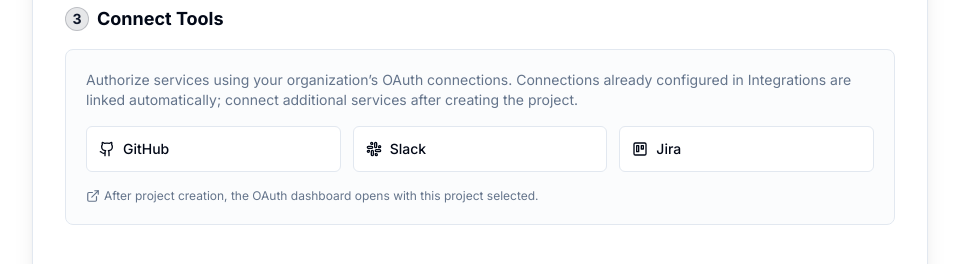
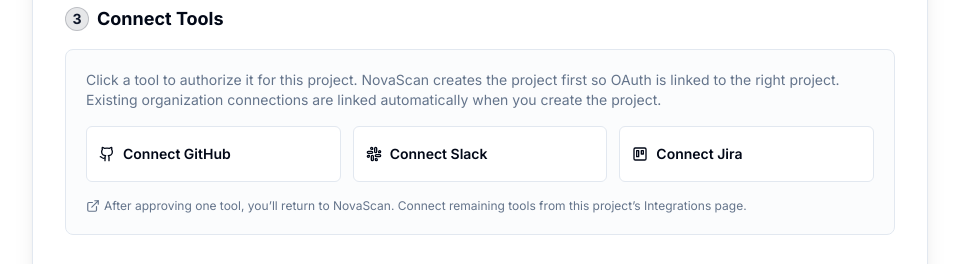
Before and after one commit to Ayushkaranth/NovaScan, a Next.js app in the folder frontend/: page /projects/new in a window 1280 px wide. Shown: the part 858-1122 px from the top of the page, without its empty margins (160-1119 px from the left). Built offline with nearby package versions, Linux system fonts and the light colour scheme; no server answers.

Commit message:
frontend update for integrations

```diff
--- a/frontend/app/projects/new/page.tsx
+++ b/frontend/app/projects/new/page.tsx
@@ -1,14 +1,33 @@
 'use client';
 
-import { useState, useEffect } from 'react';
+import { useState, useEffect, useRef } from 'react';
 import { useRouter } from 'next/navigation';
 import api from '@/lib/api';
-import { ArrowLeft, Github, Slack, Trello, Check, User as UserIcon, Shield, ExternalLink } from 'lucide-react';
+import { ArrowLeft, Github, Slack, Trello, Check, User as UserIcon, Shield, ExternalLink, CheckCircle2, Loader2 } from 'lucide-react';
+
+type OAuthProvider = 'github' | 'slack' | 'jira';
+type OAuthStatus = {
+  configured?: Partial<Record<OAuthProvider, boolean>>;
+  connections?: Partial<Record<OAuthProvider, { status?: string; workspace_name?: string }>>;
+};
+
+const providers: { id: OAuthProvider; name: string; icon: typeof Github }[] = [
+  { id: 'github', name: 'GitHub', icon: Github },
+  { id: 'slack', name: 'Slack', icon: Slack },
+  { id: 'jira', name: 'Jira', icon: Trello },
+];
 
 export default function MasterOnboarding() {
   const router = useRouter();
   const [loading, setLoading] = useState(false);
   const [members, setMembers] = useState<any[]>([]); // All Org Members
+  const [oauthStatus, setOauthStatus] = useState<OAuthStatus>({});
+  const [activeProvider, setActiveProvider] = useState<OAuthProvider | null>(null);
+  const [integrationError, setIntegrationError] = useState('');
+  const [integrationNotice, setIntegrationNotice] = useState('');
+  const [createdProjectId, setCreatedProjectId] = useState<string | null>(null);
+  const formRef = useRef<HTMLFormElement>(null);
+  const createProjectPromise = useRef<Promise<string> | null>(null);
 
   // Form State
   const [formData, setFormData] = useState({
@@ -32,6 +51,9 @@
       }
     };
     fetchMembers();
+    api.get('/oauth/status', { params: { live: false } })
+      .then(({ data }) => setOauthStatus(data))
+      .catch((err) => console.error('Failed to fetch OAuth setup status', err));
   }, []);
 
   // --- 🔴 FIXED FILTERING LOGIC ---
@@ -60,17 +82,71 @@
     });
   };
 
-  const handleSubmit = async (e: React.FormEvent) => {
+  const ensureProjectCreated = async () => {
+    if (createdProjectId) return createdProjectId;
+    if (createProjectPromise.current) return createProjectPromise.current;
+
+    const pending = (async () => {
+      if (!formRef.current?.reportValidity()) {
+        throw new Error('Complete the required project and repository details first.');
+      }
+      if (!formData.manager_id) throw new Error('Select a project manager before continuing.');
+      const { data } = await api.post('/onboarding/master-onboard', formData);
+      if (!data.project_id) throw new Error('The server did not return the new project ID.');
+      setCreatedProjectId(data.project_id);
+      return data.project_id as string;
+    })();
+
+    createProjectPromise.current = pending;
+    try {
+      return await pending;
+    } finally {
+      createProjectPromise.current = null;
+    }
+  };
+
+  const handleSubmit = async (e: React.FormEvent<HTMLFormElement>) => {
     e.preventDefault();
+    setIntegrationError('');
+    setIntegrationNotice('');
     setLoading(true);
     try {
-      if (!formData.manager_id) throw new Error('Select a project manager before continuing.');
-      const { data } = await api.post('/onboarding/master-onboard', formData);
-      router.push(`/dashboard/integrations?project_id=${encodeURIComponent(data.project_id)}`);
+      const projectId = await ensureProjectCreated();
+      router.push(`/dashboard/integrations?project_id=${encodeURIComponent(projectId)}`);
     } catch (err: any) {
-      alert(err.response?.data?.detail || err.message || 'Project creation failed');
+      setIntegrationError(err.response?.data?.detail || err.message || 'Project creation failed');
     } finally {
       setLoading(false);
+    }
+  };
+
+  const handleProviderConnect = async (provider: OAuthProvider) => {
+    setIntegrationError('');
+    setIntegrationNotice('');
+    setActiveProvider(provider);
+    try {
+      // Check server configuration first so a missing OAuth client does not
+      // create a project that the user cannot connect yet.
+      const { data: currentStatus } = await api.get('/oauth/status', { params: { live: false } });
+      setOauthStatus(currentStatus);
+      const providerName = providers.find((item) => item.id === provider)?.name || provider;
+
+      if (!currentStatus.configured?.[provider]) {
+        throw new Error(`${providerName} OAuth is not configured on the NovaScan server yet.`);
+      }
+      if (currentStatus.connections?.[provider]?.status === 'connected') {
+        setIntegrationNotice(`${providerName} is already connected to your organization. It will be linked to this project when you create it.`);
+        setActiveProvider(null);
+        return;
+      }
+
+      const projectId = await ensureProjectCreated();
+      const { data } = await api.get(`/oauth/${provider}/authorize`, { params: { project_id: projectId } });
+      if (!data.auth_url) throw new Error('The server did not return an authorization URL.');
+      window.location.assign(data.auth_url);
+    } catch (err: any) {
+      setIntegrationError(err.response?.data?.detail || err.message || 'Could not start OAuth authorization.');
+      setActiveProvider(null);
     }
   };
 
@@ -81,7 +157,7 @@
           <ArrowLeft className="h-4 w-4 mr-2" /> Back to Dashboard
         </button>
 
-        <form onSubmit={handleSubmit} className="bg-card rounded-2xl shadow-xl overflow-hidden border border-border">
+        <form ref={formRef} onSubmit={handleSubmit} className="bg-card rounded-2xl shadow-xl overflow-hidden border border-border">
           <div className="bg-primary px-8 py-6">
             <h1 className="text-2xl font-bold text-primary-foreground">🚀 New Project Onboarding</h1>
             <p className="text-primary-foreground/80 mt-2">Configure repo, assign team, and link integrations.</p>
@@ -192,20 +268,38 @@
               </h3>
 
               <div className="rounded-lg border border-border bg-muted/30 p-5 space-y-4">
-                <p className="text-sm text-muted-foreground">Authorize services using your organization’s OAuth connections. Connections already configured in Integrations are linked automatically; connect additional services after creating the project.</p>
+                <p className="text-sm text-muted-foreground">Click a tool to authorize it for this project. NovaScan creates the project first so OAuth is linked to the right project. Existing organization connections are linked automatically when you create the project.</p>
                 <div className="grid gap-3 sm:grid-cols-3">
-                  {[{ name: 'GitHub', icon: Github }, { name: 'Slack', icon: Slack }, { name: 'Jira', icon: Trello }].map(({ name, icon: Icon }) => (
-                    <div key={name} className="flex items-center gap-2 rounded-md border border-border bg-background p-3 text-sm font-medium"><Icon className="h-4 w-4" />{name}</div>
-                  ))}
+                  {providers.map(({ id, name, icon: Icon }) => {
+                    const connected = oauthStatus.connections?.[id]?.status === 'connected';
+                    const unavailable = oauthStatus.configured?.[id] === false;
+                    const busy = activeProvider === id;
+                    return (
+                      <button
+                        key={id}
+                        type="button"
+                        onClick={() => handleProviderConnect(id)}
+                        disabled={activeProvider !== null || loading}
+                        className={`flex min-h-14 items-center gap-2 rounded-md border p-3 text-left text-sm font-semibold transition-colors disabled:cursor-wait disabled:opacity-60 ${connected ? 'border-emerald-500/40 bg-emerald-500/5 hover:bg-emerald-500/10' : 'border-border bg-background hover:border-primary/50 hover:bg-muted/50'}`}
+                        aria-label={connected ? `${name} connected to organization` : `Connect ${name} to project`}
+                      >
+                        {busy ? <Loader2 className="h-4 w-4 animate-spin" /> : connected ? <CheckCircle2 className="h-4 w-4 text-emerald-500" /> : <Icon className="h-4 w-4" />}
+                        <span>{busy ? 'Starting…' : connected ? `${name} connected` : unavailable ? `${name} setup required` : `Connect ${name}`}</span>
+                      </button>
+                    );
+                  })}
                 </div>
-                <p className="flex items-center gap-1 text-xs text-muted-foreground"><ExternalLink className="h-3.5 w-3.5" />After project creation, the OAuth dashboard opens with this project selected.</p>
+                {integrationError && <p role="alert" className="rounded-md border border-destructive/30 bg-destructive/5 p-3 text-sm text-destructive">{integrationError}</p>}
+                {integrationNotice && <p role="status" className="rounded-md border border-emerald-500/30 bg-emerald-500/5 p-3 text-sm text-emerald-700 dark:text-emerald-300">{integrationNotice}</p>}
+                {createdProjectId && <button type="button" onClick={() => router.push(`/dashboard/integrations?project_id=${encodeURIComponent(createdProjectId)}`)} className="flex items-center gap-1 text-sm font-medium text-primary hover:underline"><ExternalLink className="h-3.5 w-3.5" />Continue to this project’s integrations</button>}
+                <p className="flex items-center gap-1 text-xs text-muted-foreground"><ExternalLink className="h-3.5 w-3.5" />After approving one tool, you’ll return to NovaScan. Connect remaining tools from this project’s Integrations page.</p>
               </div>
             </section>
 
             <div className="pt-4">
               <button
                 type="submit"
-                disabled={loading}
+                disabled={loading || activeProvider !== null}
                 className="w-full py-4 bg-primary hover:bg-primary/90 text-primary-foreground font-bold rounded-lg shadow-lg transition-all transform hover:-translate-y-0.5 disabled:opacity-50 disabled:translate-y-0"
               >
                 {loading ? 'Deploying Infrastructure...' : 'Launch Project 🚀'}
```
